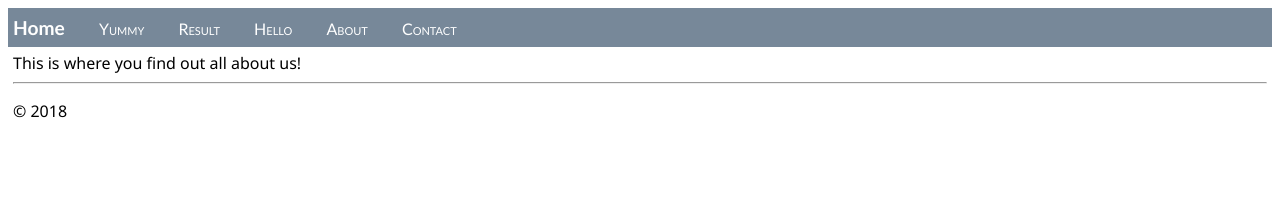
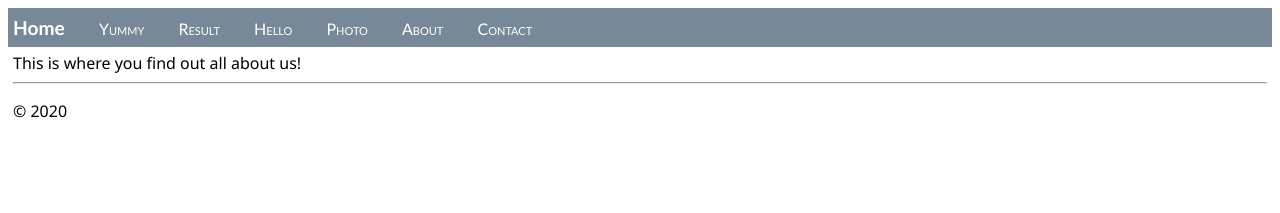
Before and after one commit to tripleo1/yummy, a Flask app: page /about/ in a window 1280 px wide. Shown: the top 213 px of the page. Run offline with Flask 2, Linux system fonts and the light colour scheme.

Commit message:
improvements

```diff
--- a/app/routes.py
+++ b/app/routes.py
@@ -38,6 +38,11 @@ def contact():
 @app.route("/yummy")
 def yummy():
     return render_template('yummy.html')
+
+
+@app.route("/photo")
+def photo():
+    return render_template('photo.html')
 
 
 @app.route("/result", methods=['GET', 'POST'])
--- a/app/templates/layout.html
+++ b/app/templates/layout.html
@@ -12,6 +12,7 @@
             <a href="{{ url_for('yummy') }}" class="navbar-item">Yummy</a>
             <a href="{{ url_for('result') }}" class="navbar-item">Result</a>
             <a href="{{ url_for('hello_there') }}" class="navbar-item">Hello</a>
+            <a href="{{ url_for('photo') }}" class="navbar-item">Photo</a>
             <a href="{{ url_for('about') }}" class="navbar-item">About</a>
             <a href="{{ url_for('contact') }}" class="navbar-item">Contact</a>
         </div>
@@ -21,7 +22,7 @@
             {% endblock %}
             <hr/>
             <footer>
-                <p>&copy; 2018</p>
+                <p>&copy; 2020</p>
             </footer>
         </div>
     </body>
```
Also changed, not shown: app/templates/home.html (+1 -6 lines), app/templates/photo.html (added, +12 -0 lines).
